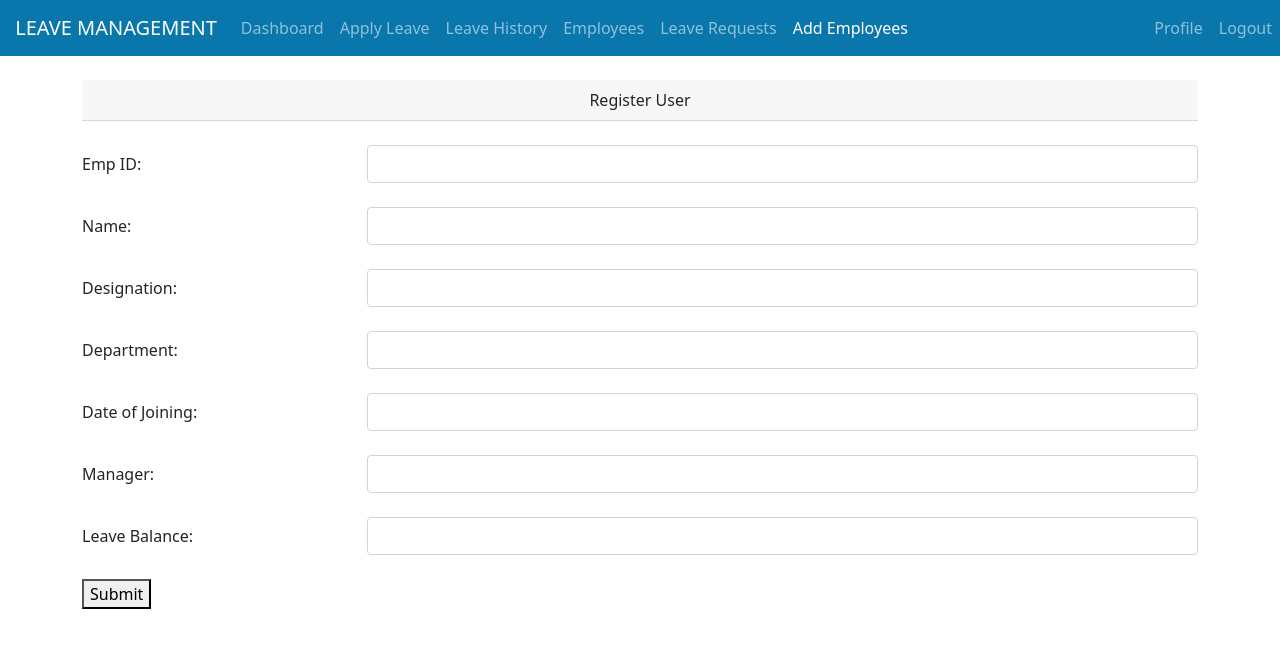
After one commit to anashwara1/LeaveManagementSystem, a Django app: page /register_user/ in a window 1280 px wide. The commit adds this page. Shown: the top 648 px of the page. Run offline with Django 4.2, Linux system fonts and the light colour scheme; some libraries are stand-ins or nearby versions.

Commit message:
created the page to add new employees

```diff
--- a/LMS/myapp/urls.py
+++ b/LMS/myapp/urls.py
@@ -12,4 +12,6 @@ urlpatterns = [
     path('leavehistory/', views.leavehistory, name='leavehistory'),
     path('profile/', views.profile, name='profile'),
     path('employees/', views.emppage, name='employee'),
+    path('register_user/', views.register, name='register'),
+    path('emp_dashboard/', views.empdashboard, name='dash')
 ]
--- a/LMS/myapp/views.py
+++ b/LMS/myapp/views.py
@@ -10,6 +10,9 @@ from .models import Employees
 
 def dashboard(request):
     return render(request, 'admin/dashboard.html')
+
+def empdashboard(request):
+    return render(request, 'employee/dashboard.html')
 
 def logins(request):
     if request.method == 'POST':
@@ -39,3 +42,6 @@ def profile(request):
 
 def emppage(request):
     return render(request, 'emppage.html')
+
+def register(request):
+    return render(request, 'register.html')
--- a/LMS/templates/applyleave.html
+++ b/LMS/templates/applyleave.html
@@ -19,7 +19,7 @@
       </button>
       <div class="collapse navbar-collapse" id="navbarNavAltMarkup">
         <div class="navbar-nav">
-          <a class="nav-link" href="{% url 'dashboard' %}">Dashboard</a>
+          <a class="nav-link" href="{% url 'dash' %}">Dashboard</a>
           <a class="nav-link active" aria-current="page" href="#">Apply Leave</a>
           <a class="nav-link" href="{% url 'leavehistory' %}">Leave History</a>
 
--- a/LMS/templates/emppage.html
+++ b/LMS/templates/emppage.html
@@ -18,7 +18,7 @@
       </button>
       <div class="collapse navbar-collapse" id="navbarNavAltMarkup">
         <div class="navbar-nav">
-          <a class="nav-link" href="#">Dashboard</a>
+          <a class="nav-link" href="{% url 'dashboard' %}">Dashboard</a>
           <a class="nav-link" href="#">Apply Leave</a>
           <a class="nav-link" href="#"> Leave History</a>
           <a class="nav-link active" aria-current="page" href="#">Employees</a>
--- a/LMS/templates/leavehistory.html
+++ b/LMS/templates/leavehistory.html
@@ -18,7 +18,7 @@
       </button>
       <div class="collapse navbar-collapse" id="navbarNavAltMarkup">
         <div class="navbar-nav">
-          <a class="nav-link" href="{% url 'dashboard' %}">Dashboard</a>
+          <a class="nav-link" href="{% url 'dash' %}">Dashboard</a>
           <a class="nav-link" href="{% url 'applyleave' %}">Apply Leave</a>
           <a class="nav-link active" aria-current="page" href="#">Leave History</a>
         </div>
--- a/LMS/templates/profile.html
+++ b/LMS/templates/profile.html
@@ -20,7 +20,7 @@
       </button>
       <div class="collapse navbar-collapse" id="navbarNavAltMarkup">
         <div class="navbar-nav">
-          <a class="nav-link" href="{% url 'dashboard' %}">Dashboard</a>
+          <a class="nav-link" href="{% url 'dash' %}">Dashboard</a>
           <a class="nav-link" href="{% url 'applyleave' %}">Apply Leave</a>
           <a class="nav-link" href="{% url 'leavehistory' %}">Leave History</a>
         </div>
--- /dev/null
+++ b/LMS/templates/register.html
@@ -0,0 +1,98 @@
+<!DOCTYPE html>
+{% load static %}
+<html lang="en">
+<head>
+  <meta charset="UTF-8">
+  <meta name="viewport" content="width=device-width, initial-scale=1.0">
+  <title>Employee Details</title>
+
+  <link rel="stylesheet" href="{% static 'css/bootstrap.min.css' %}">
+
+  <link href="{% static 'css/employee/style.css' %}" rel="stylesheet">
+</head>
+<body>
+<nav class="navbar navbar-expand-lg navbar-dark">
+    <div class="container">
+      <a class="navbar-brand">LEAVE MANAGEMENT</a>
+      <button class="navbar-toggler" type="button" data-bs-toggle="collapse" data-bs-target="#navbarNavAltMarkup" aria-controls="navbarNavAltMarkup" aria-expanded="false" aria-label="Toggle navigation">
+        <span class="navbar-toggler-icon"></span>
+      </button>
+      <div class="collapse navbar-collapse" id="navbarNavAltMarkup">
+        <div class="navbar-nav">
+          <a class="nav-link" href="#">Dashboard</a>
+          <a class="nav-link" href="#">Apply Leave</a>
+          <a class="nav-link" href="#"> Leave History</a>
+          <a class="nav-link" href="{% url 'employee' %}"> Employees</a>
+          <a class="nav-link" href="#">Leave Requests</a>
+          <a class="nav-link active" aria-current="page" href="#">Add Employees</a>
+        </div>
+      </div>
+    </div>
+  <div class="navbar-nav ml-auto">
+      <a class="nav-link" href="{% url 'profile' %}">Profile</a>
+       <a class="nav-link" href="{% url 'login' %}">Logout</a>
+    </div>
+  </nav>
+<br>
+<div class="container">
+ <div class="card-header text-center">
+    Register User
+  </div>
+<br>
+
+<form>
+            <div class="form-group row">
+                <label for="employee-id" class="col-md-3 col-form-label bold-label">Emp ID:</label>
+                <div class="col-md-9">
+                    <input type="text" class="form-control" id="employee-id" required>
+                </div>
+            </div>
+            <br>
+            <div class="form-group row">
+                <label for="employee-name" class="col-md-3 col-form-label bold-label">Name:</label>
+                <div class="col-md-9">
+                    <input type="text" class="form-control" id="employee-name" required>
+                </div>
+            </div>
+            <br>
+            <div class="form-group row">
+                <label for="employee-designation" class="col-md-3 col-form-label bold-label">Designation:</label>
+                <div class="col-md-9">
+                    <input type="text" class="form-control" id="employee-designation" required>
+                </div>
+            </div>
+            <br>
+            <div class="form-group row">
+                <label for="employee-department" class="col-md-3 col-form-label bold-label">Department:</label>
+                <div class="col-md-9">
+                    <input type="text" class="form-control" id="employee-department" required>
+                </div>
+            </div>
+            <br>
+            <div class="form-group row">
+                <label for="employee-doj" class="col-md-3 col-form-label bold-label">Date of Joining:</label>
+                <div class="col-md-9">
+                    <input type="text" class="form-control" id="employee-doj" required>
+                </div>
+            </div>
+            <br>
+            <div class="form-group row">
+                <label for="employee-manager" class="col-md-3 col-form-label bold-label">Manager:</label>
+                <div class="col-md-9">
+                    <input type="text" class="form-control" id="employee-manager" required>
+                </div>
+            </div>
+            <br>
+            <div class="form-group row">
+                <label for="leave-balance" class="col-md-3 col-form-label bold-label">Leave Balance:</label>
+                <div class="col-md-9">
+                    <input type="text" class="form-control" id="leave-balance" required>
+                </div>
+            </div>
+    <br>
+            <button>Submit</button>
+        </form>
+
+</div>
+</body>
+</html>
```
